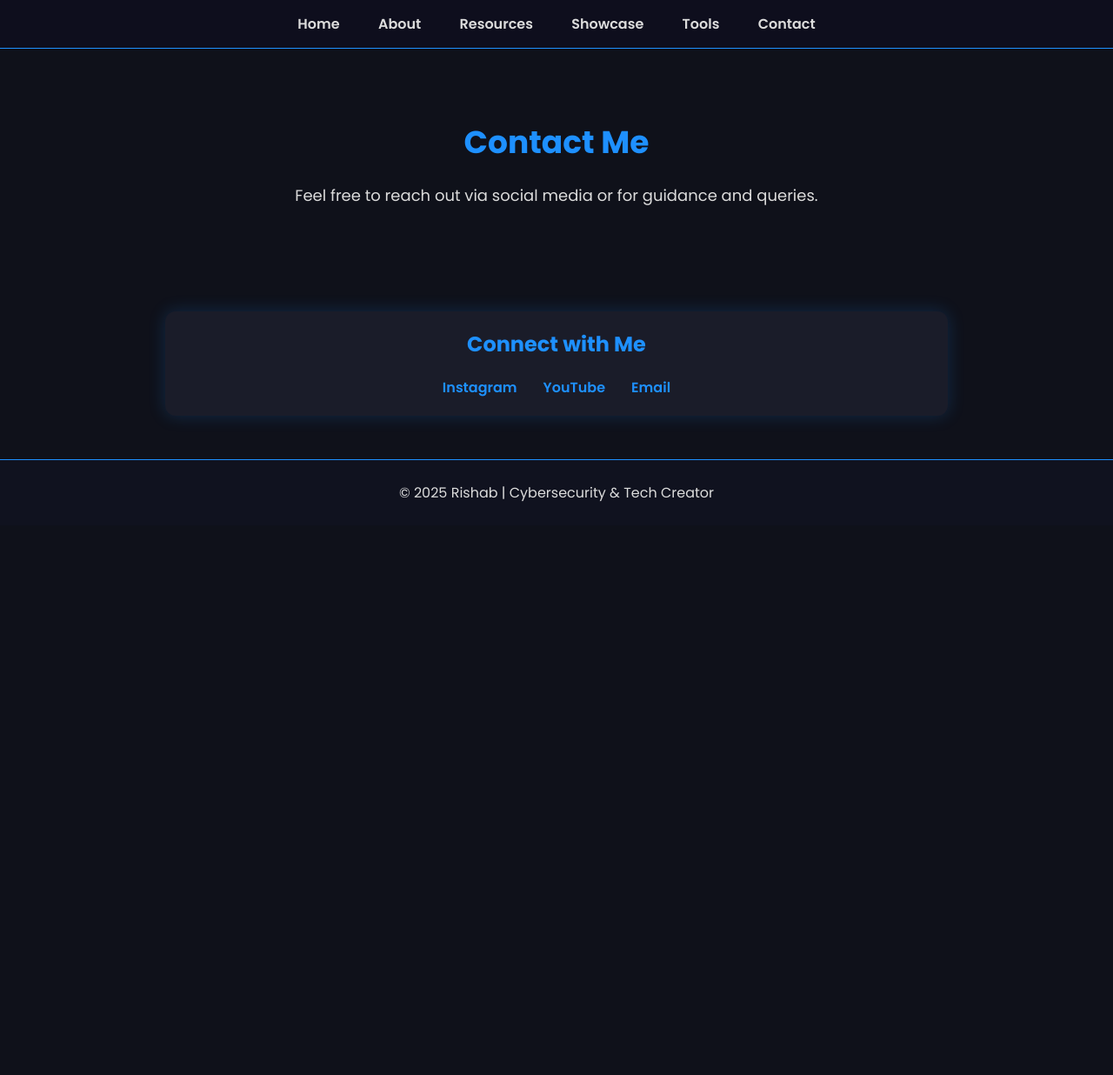
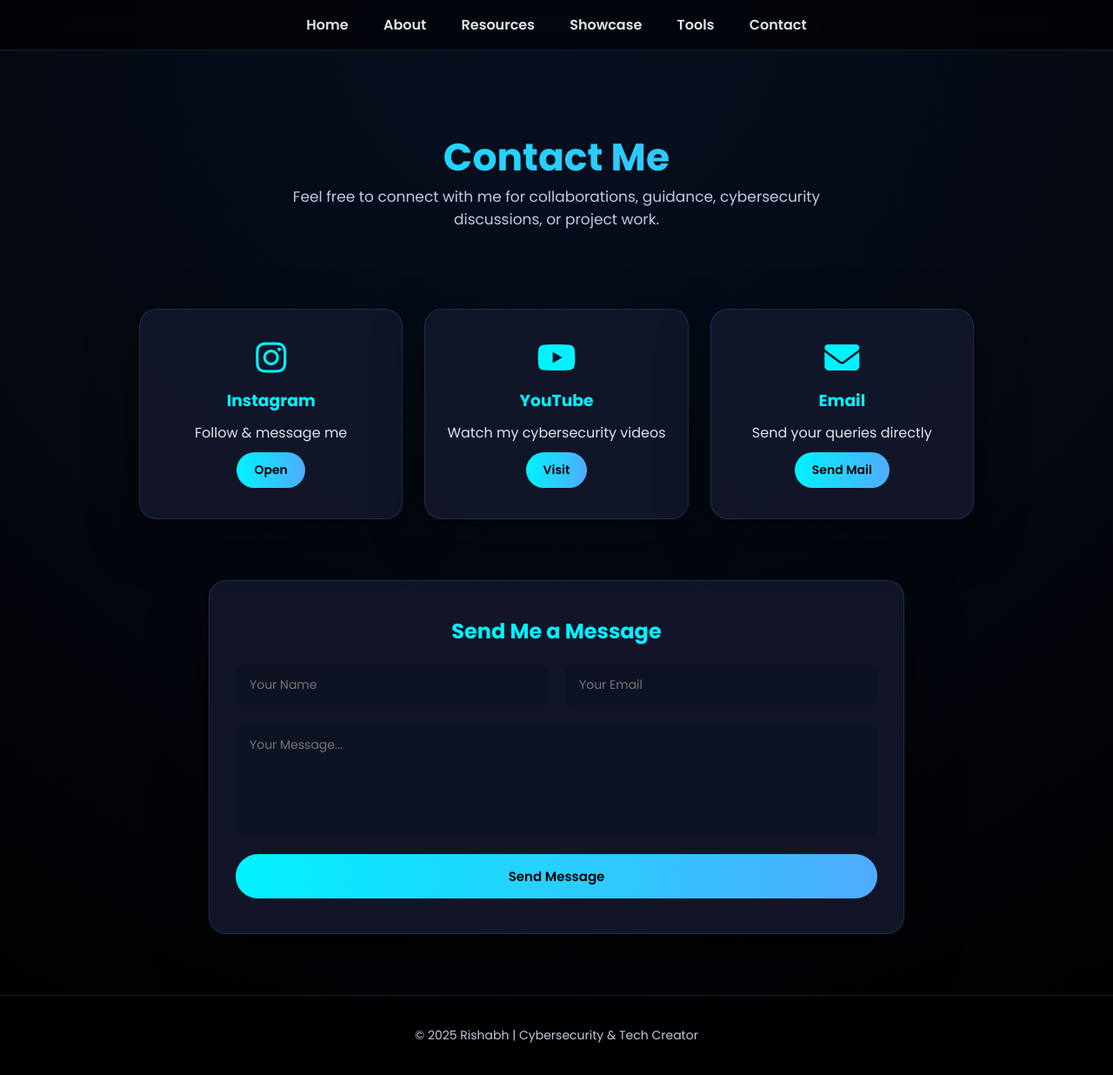
Before and after one commit to rishab9634/rishabh_portfoli, a plain HTML site: page contact.html in a window 1280 px wide. Shown: the whole page at 87% size. Before the commit the page ends 800 px from the top, so only its background shows below. Drawn offline with Linux system fonts and the light colour scheme.

Commit message:
Update contact page title and content

```diff
--- a/contact.html
+++ b/contact.html
@@ -3,56 +3,242 @@
 <head>
 <meta charset="UTF-8">
 <meta name="viewport" content="width=device-width, initial-scale=1.0">
-<title>Contact | Rishab Cyber</title>
+<title>Contact | Rishabh Cyber</title>
+
+<link href="https://fonts.googleapis.com/css2?family=Poppins:wght@300;400;600;700&display=swap" rel="stylesheet">
+<link rel="stylesheet" href="https://cdnjs.cloudflare.com/ajax/libs/font-awesome/6.5.0/css/all.min.css"/>
+
 <style>
-@import url('https://fonts.googleapis.com/css2?family=Poppins:wght@400;600;700&display=swap');
-:root { --bg:#0f111a; --dark:#1a1c29; --primary:#1e90ff; --text:#dcdcdc; }
+:root{
+  --bg:#0b0f1a;
+  --card:#12172a;
+  --primary:#00f2fe;
+  --accent:#4facfe;
+  --text:#dfe6e9;
+}
 *{margin:0;padding:0;box-sizing:border-box;font-family:'Poppins',sans-serif;}
-body{background:var(--bg);color:var(--text);}
-nav{background:rgba(15,15,30,0.95);backdrop-filter:blur(6px);padding:15px 0;text-align:center;position:sticky;top:0;z-index:999;border-bottom:1px solid var(--primary);}
-nav a{color:var(--text);margin:0 20px;text-decoration:none;font-weight:600;font-size:16px;transition:0.3s;}
-nav a:hover{color:var(--primary);transform:scale(1.05);}
-#hero{padding:80px 20px;text-align:center;}
-#hero h1{color:var(--primary);font-size:36px;margin-bottom:20px;}
-#hero p{color:var(--text);font-size:18px;}
-.section{max-width:900px;margin:40px auto;padding:20px;background:var(--dark);border-radius:12px;box-shadow:0 0 20px rgba(30,144,255,0.2);}
-.section h2{color:var(--primary);margin-bottom:15px;text-align:center;}
-.section p{color:var(--text);text-align:center;}
-.contact-links{display:flex;justify-content:center;gap:30px;margin-top:20px;}
-.contact-links a{color:var(--primary);text-decoration:none;font-weight:600;transition:0.3s;}
-.contact-links a:hover{color:#63b3ed; transform:scale(1.05);}
-footer{text-align:center;padding:25px;background:#10121f;margin-top:50px;border-top:1px solid var(--primary);}
-.social a{color:var(--text);margin:0 12px;font-size:20px;text-decoration:none;transition:0.3s;}
-.social a:hover{color:var(--primary);transform:scale(1.1);}
+body{
+  background: radial-gradient(circle at top, #081021, #000);
+  color:var(--text);
+}
+
+/* NAVBAR */
+nav{
+  position:sticky;
+  top:0;
+  background:rgba(0,0,0,0.6);
+  backdrop-filter:blur(12px);
+  padding:16px 0;
+  text-align:center;
+  border-bottom:1px solid rgba(0,242,254,0.15);
+  z-index:999;
+}
+nav a{
+  color:var(--text);
+  margin:0 18px;
+  text-decoration:none;
+  font-weight:600;
+}
+nav a:hover{color:var(--primary);}
+
+/* HERO */
+#hero{
+  padding:90px 20px 40px;
+  text-align:center;
+}
+#hero h1{
+  font-size:44px;
+  background:linear-gradient(to right,var(--primary),var(--accent));
+  -webkit-background-clip:text;
+  -webkit-text-fill-color:transparent;
+}
+#hero p{
+  max-width:700px;
+  margin:auto;
+  font-size:17px;
+  color:#bfcde0;
+}
+
+/* CONTACT SECTION */
+.section{
+  max-width:1000px;
+  margin:50px auto;
+  padding:0 20px;
+}
+.cards{
+  display:grid;
+  grid-template-columns:repeat(auto-fit,minmax(230px,1fr));
+  gap:25px;
+}
+
+.contact-card{
+  background: rgba(18,23,42,0.95);
+  border:1px solid rgba(0,242,254,0.15);
+  border-radius:20px;
+  padding:35px 20px;
+  text-align:center;
+  box-shadow:0 20px 60px rgba(0,0,0,0.45);
+  transition:0.4s;
+}
+.contact-card:hover{
+  transform:translateY(-10px) scale(1.02);
+  box-shadow:0 35px 90px rgba(0,242,254,0.2);
+}
+
+.contact-card i{
+  font-size:40px;
+  color:var(--primary);
+  margin-bottom:15px;
+}
+
+.contact-card h3{
+  margin-bottom:10px;
+  color:var(--primary);
+}
+
+.contact-card a{
+  display:inline-block;
+  margin-top:10px;
+  padding:10px 20px;
+  border-radius:50px;
+  background:linear-gradient(90deg,var(--primary),var(--accent));
+  color:#000;
+  text-decoration:none;
+  font-weight:600;
+  font-size:14px;
+  transition:0.3s;
+}
+.contact-card a:hover{opacity:0.85;}
+
+/* FORM */
+.form-section{
+  max-width:800px;
+  margin:70px auto;
+  background: rgba(18,23,42,0.95);
+  border:1px solid rgba(0,242,254,0.15);
+  border-radius:20px;
+  padding:40px 30px;
+  box-shadow:0 25px 60px rgba(0,0,0,0.5);
+}
+.form-section h2{
+  text-align:center;
+  color:var(--primary);
+  margin-bottom:20px;
+}
+.form-grid{
+  display:grid;
+  grid-template-columns:1fr 1fr;
+  gap:20px;
+}
+
+.form-section input,
+.form-section textarea{
+  width:100%;
+  padding:14px 16px;
+  background:#0e1324;
+  border:none;
+  border-radius:12px;
+  color:white;
+  font-size:14px;
+  outline:none;
+}
+
+.form-section textarea{
+  grid-column:1 / -1;
+  min-height:130px;
+  resize:none;
+}
+
+.form-section button{
+  grid-column:1 / -1;
+  border:none;
+  border-radius:50px;
+  padding:14px;
+  background:linear-gradient(90deg,var(--primary),var(--accent));
+  color:#000;
+  font-weight:600;
+  font-size:15px;
+  cursor:pointer;
+  transition:0.3s;
+}
+.form-section button:hover{opacity:0.85;}
+
+/* FOOTER */
+footer{
+  text-align:center;
+  padding:35px 20px;
+  border-top:1px solid rgba(0,242,254,0.15);
+  background:rgba(0,0,0,0.5);
+}
+footer p{color:#bfc9d6; font-size:14px;}
 </style>
 </head>
+
 <body>
 
+<!-- NAVBAR -->
 <nav>
-  <a href="index.html" target="_blank">Home</a>
-  <a href="about.html" target="_blank">About</a>
-  <a href="resources.html" target="_blank">Resources</a>
-  <a href="showcase.html" target="_blank">Showcase</a>
-  <a href="tools.html" target="_blank">Tools</a>
-  <a href="contact.html" target="_blank">Contact</a>
+  <a href="index.html">Home</a>
+  <a href="about.html">About</a>
+  <a href="resources.html">Resources</a>
+  <a href="showcase.html">Showcase</a>
+  <a href="tools.html">Tools</a>
+  <a href="contact.html">Contact</a>
 </nav>
 
+<!-- HERO -->
 <section id="hero">
   <h1>Contact Me</h1>
-  <p>Feel free to reach out via social media or for guidance and queries.</p>
+  <p>
+    Feel free to connect with me for collaborations, guidance, cybersecurity discussions, or project work.
+  </p>
 </section>
 
+<!-- CONTACT CARDS -->
 <div class="section">
-  <h2>Connect with Me</h2>
-  <div class="contact-links">
-    <a href="https://instagram.com/rishab._vision" target="_blank">Instagram</a>
-    <a href="https://youtube.com/@rishabvision" target="_blank">YouTube</a>
-    <a href="mailto:rishab@example.com" target="_blank">Email</a>
+  <div class="cards">
+
+    <div class="contact-card">
+      <i class="fab fa-instagram"></i>
+      <h3>Instagram</h3>
+      <p>Follow & message me</p>
+      <a href="https://instagram.com/rishab._vision" target="_blank">Open</a>
+    </div>
+
+    <div class="contact-card">
+      <i class="fab fa-youtube"></i>
+      <h3>YouTube</h3>
+      <p>Watch my cybersecurity videos</p>
+      <a href="https://youtube.com/@rishabvision" target="_blank">Visit</a>
+    </div>
+
+    <div class="contact-card">
+      <i class="fas fa-envelope"></i>
+      <h3>Email</h3>
+      <p>Send your queries directly</p>
+      <a href="mailto:rishab@example.com">Send Mail</a>
+    </div>
+
   </div>
 </div>
 
+<!-- CONTACT FORM -->
+<div class="form-section">
+  <h2>Send Me a Message</h2>
+
+  <form onsubmit="event.preventDefault(); alert('Message sent successfully!');">
+    <div class="form-grid">
+      <input type="text" placeholder="Your Name" required>
+      <input type="email" placeholder="Your Email" required>
+      <textarea placeholder="Your Message..." required></textarea>
+      <button type="submit">Send Message</button>
+    </div>
+  </form>
+</div>
+
+<!-- FOOTER -->
 <footer>
-  © 2025 Rishab | Cybersecurity & Tech Creator
+  <p>© 2025 Rishabh | Cybersecurity & Tech Creator</p>
 </footer>
 
 </body>
```
